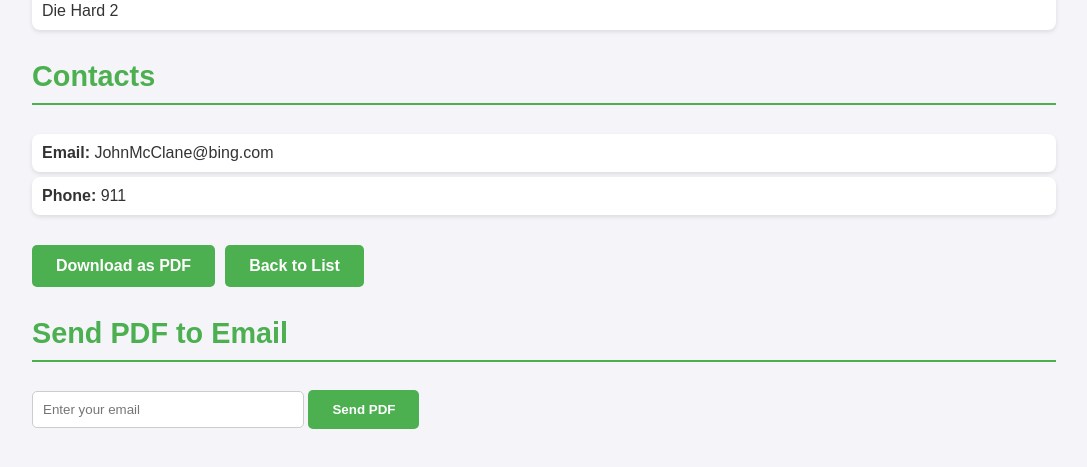
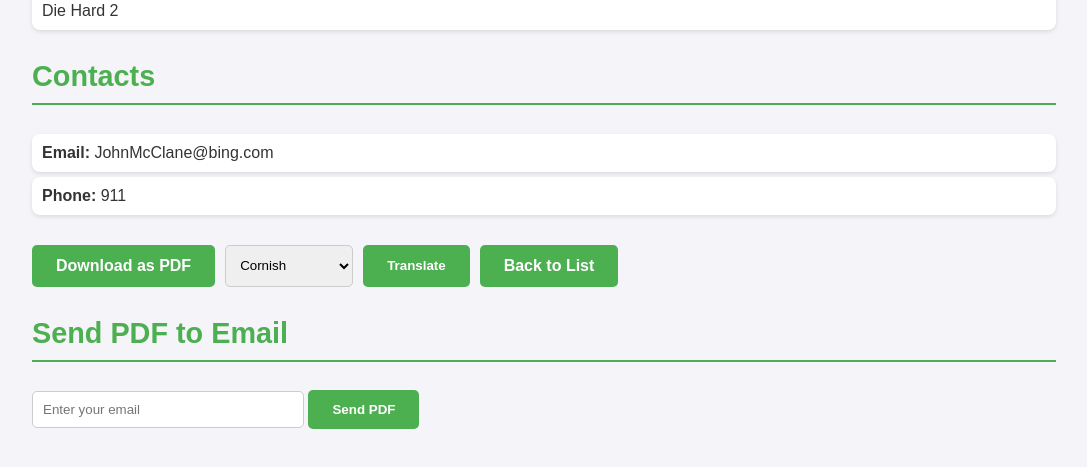
Before and after one commit to a-lyanik/dteam_djangopractical_test, a Django app: page /cv/1/ in a window 1280 px wide. Shown: the part 589-1056 px from the top of the page, without its empty margins (96-1183 px from the left). Run offline with Django 5.2, Linux system fonts and the light colour scheme; data comes from the database, SQL or seed files in the repository; parts of the project's set-up code (start-up, migrations or seed data) failed here and were passed over.

Commit message:
Task 8. Add OpenAI translation of CV content.

```diff
--- a/cvproject/cvproject/settings.py
+++ b/cvproject/cvproject/settings.py
@@ -116,6 +116,8 @@ CELERY_TASK_SERIALIZER = "json"
 MAILTRAP_URL = os.getenv('MAILTRAP_URL')
 MAILTRAP_KEY = os.getenv('MAILTRAP_KEY')
 
+OPENAI_API_KEY = os.getenv('OPENAI_API_KEY')
+
 # Password validation
 # https://docs.djangoproject.com/en/5.1/ref/settings/#auth-password-validators
 
--- a/cvproject/cvproject/urls.py
+++ b/cvproject/cvproject/urls.py
@@ -22,7 +22,8 @@ from drf_spectacular.views import (
 
 from main.views import (
     CVInstanceListView, CVInstanceDetailView,
-    generate_cv_pdf, request_log_list, settings_view, send_cv_email_view
+    generate_cv_pdf, request_log_list,
+    settings_view, send_cv_email_view, translate_cv,
 )
 from main.api_views import (
     CVInstanceAPIView, CVInstanceDetailedAPIView)
@@ -44,7 +45,7 @@ urlpatterns = [
     path(
         'api/cvs/<int:pk>/',
         CVInstanceDetailedAPIView.as_view(),
-         name='api-cvinstance-detail',
+        name='api-cvinstance-detail',
     ),
     # Generate API schema
     path('api/schema/', SpectacularAPIView.as_view(), name='schema'),
@@ -64,4 +65,5 @@ urlpatterns = [
         send_cv_email_view,
         name="send-cv-email",
     ),
+    path('cv/<int:pk>/translate/', translate_cv, name='translate-cv'),
 ]
--- a/cvproject/main/admin.py
+++ b/cvproject/main/admin.py
@@ -10,7 +10,7 @@ class CVInstanceAdmin(admin.ModelAdmin):
         'id', 'firstname', 'lastname', 'skills',
         'bio', 'projects', 'contacts',
     )
-    list_filter = ('firstname', 'lastname',)
+    list_filter = ('firstname', 'lastname')
 
 
 class RequestLogAdmin(admin.ModelAdmin):
@@ -20,7 +20,7 @@ class RequestLogAdmin(admin.ModelAdmin):
     list_display = (
         'id', 'http_method', 'path', 'timestamp',
     )
-    list_filter = ('http_method', 'timestamp',)
+    list_filter = ('http_method', 'timestamp')
 
 
 admin.site.register(models.CVInstance, CVInstanceAdmin)
--- a/cvproject/main/templates/main/cvinstance_detail.html
+++ b/cvproject/main/templates/main/cvinstance_detail.html
@@ -52,7 +52,7 @@
             display: flex;
             gap: 10px;
         }
-        .download-btn, .send-email-btn {
+        .button {
             background-color: #4CAF50;
             color: white;
             padding: 12px 24px;
@@ -64,8 +64,13 @@
             border: none;
             cursor: pointer;
         }
-        .download-btn:hover, .send-email-btn:hover {
+        .button:hover {
             background-color: #45a049;
+        }
+        select {
+            padding: 10px;
+            border-radius: 5px;
+            border: 1px solid #ccc;
         }
         input[type="email"] {
             padding: 10px;
@@ -120,15 +125,35 @@
 
         {% if not pdf_mode %}
         <div class="button-container">
-            <a href="{% url 'cv-pdf' pk=object.id %}" class="download-btn">Download as PDF</a>
-            <a href="{% url 'cvinstance-list' %}" class="download-btn">Back to List</a>
+            <a href="{% url 'cv-pdf' pk=object.id %}" class="button">Download as PDF</a>
+            <select id="language-selector">
+                <option value="Cornish">Cornish</option>
+                <option value="Manx">Manx</option>
+                <option value="Breton">Breton</option>
+                <option value="Inuktitut">Inuktitut</option>
+                <option value="Kalaallisut">Kalaallisut</option>
+                <option value="Romani">Romani</option>
+                <option value="Occitan">Occitan</option>
+                <option value="Ladino">Ladino</option>
+                <option value="Northern Sami">Northern Sami</option>
+                <option value="Upper Sorbian">Upper Sorbian</option>
+                <option value="Kashubian">Kashubian</option>
+                <option value="Zazaki">Zazaki</option>
+                <option value="Chuvash">Chuvash</option>
+                <option value="Livonian">Livonian</option>
+                <option value="Tsakonian">Tsakonian</option>
+                <option value="Saramaccan">Saramaccan</option>
+                <option value="Bislama">Bislama</option>
+            </select>
+            <button class="button" onclick="translateContent()">Translate</button>
+            <a href="{% url 'cvinstance-list' %}" class="button">Back to List</a>
         </div>
 
         <!-- Email Form -->
         <div class="email-form">
             <h3>Send PDF to Email</h3>
             <input type="email" id="email" placeholder="Enter your email" required>
-            <button class="send-email-btn" onclick="sendPdf()">Send PDF</button>
+            <button class="button" onclick="sendPdf()">Send PDF</button>
             <p class="message" id="message"></p>
         </div>
         {% endif %}
@@ -147,6 +172,7 @@
 
             // Simple email validation
             let emailPattern = /^[^\s@]+@[^\s@]+\.[^\s@]+$/;
+
             if (!emailPattern.test(email)) {
                 messageBox.innerHTML = "Please enter a valid email.";
                 messageBox.style.color = "red";
@@ -172,6 +198,57 @@
                 messageBox.style.color = "red";
             });
         }
+        function translateContent() {
+            let language = document.getElementById("language-selector").value;
+
+            fetch("{% url 'translate-cv' pk=object.id %}", {
+                method: "POST",
+                headers: {
+                    "Content-Type": "application/json",
+                    "X-CSRFToken": "{{ csrf_token }}"
+                },
+                body: JSON.stringify({ language: language })
+            })
+            .then(response => response.json())
+            .then(data => {
+                if (data.translated_text) {
+                    let translatedData = data.translated_text;
+                    console.log("translatedData")
+                    console.log(translatedData)
+
+                    document.querySelector(".bio").innerHTML = `<strong>Bio:</strong> ${translatedData.bio}`;
+
+                    let skillsList = document.querySelector(".section:nth-of-type(2) ul");
+                    skillsList.innerHTML = "";
+                    translatedData.skills.forEach(skill => {
+                        let li = document.createElement("li");
+                        li.textContent = skill;
+                        skillsList.appendChild(li);
+                    });
+
+                    let projectsList = document.querySelector(".section:nth-of-type(3) ul");
+                    projectsList.innerHTML = "";
+                    translatedData.projects.forEach(project => {
+                        let li = document.createElement("li");
+                        li.textContent = project;
+                        projectsList.appendChild(li);
+                    });
+
+                    let contactsList = document.querySelector(".section:nth-of-type(4) ul");
+                    contactsList.innerHTML = "";
+                    Object.entries(translatedData.contacts).forEach(([contactType, contact]) => {
+                        let li = document.createElement("li");
+                        li.innerHTML = `<strong>${contactType}:</strong> ${contact}`;
+                        contactsList.appendChild(li);
+                    });
+                } else {
+                    alert("Translation failed. Please try again.");
+                }
+            })
+            .catch(error => {
+                alert("Error: " + error);
+            });
+        }
     </script>
 </body>
 </html>
--- a/cvproject/main/views.py
+++ b/cvproject/main/views.py
@@ -9,6 +9,8 @@ from weasyprint import HTML
 
 from .models import CVInstance, RequestLog
 from .tasks import send_cv_email
+from .utils import translate_text
+
 
 class CVInstanceDetailView(DetailView):
     """
@@ -79,3 +81,12 @@ def send_cv_email_view(request, pk):
             return JsonResponse({"message": "Email is being sent."})
         except Exception as e:
             return JsonResponse({"message": "Error occurred"}, status=500)
+
+
+def translate_cv(request, pk):
+    if request.method == "POST":
+        data = json.loads(request.body)
+        target_language = data.get("language")
+        translated_text = translate_text(pk, target_language)
+        return JsonResponse({"translated_text": translated_text})
+    return JsonResponse({"error": "Invalid request"}, status=400)
--- a/pyproject.toml
+++ b/pyproject.toml
@@ -18,7 +18,8 @@ dependencies = [
     "python-dotenv (>=1.1.0,<2.0.0)",
     "celery (>=5.4.0,<6.0.0)",
     "redis (>=5.2.1,<6.0.0)",
-    "requests (>=2.32.3,<3.0.0)"
+    "requests (>=2.32.3,<3.0.0)",
+    "openai (>=1.69.0,<2.0.0)"
 ]
 
 
```
Also changed, not shown: cvproject/main/utils.py (added, +35 -0 lines), 2 other files.
